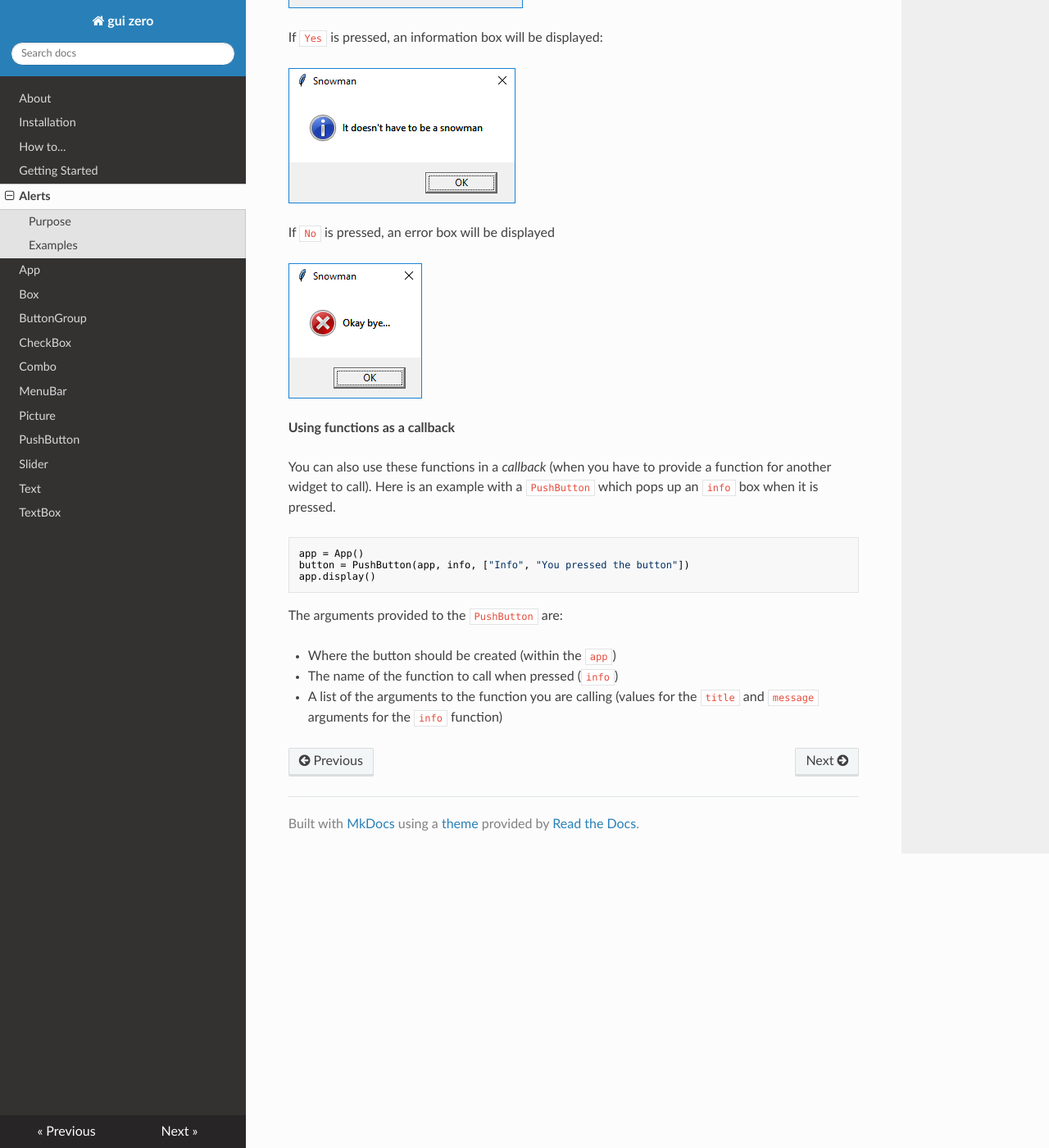
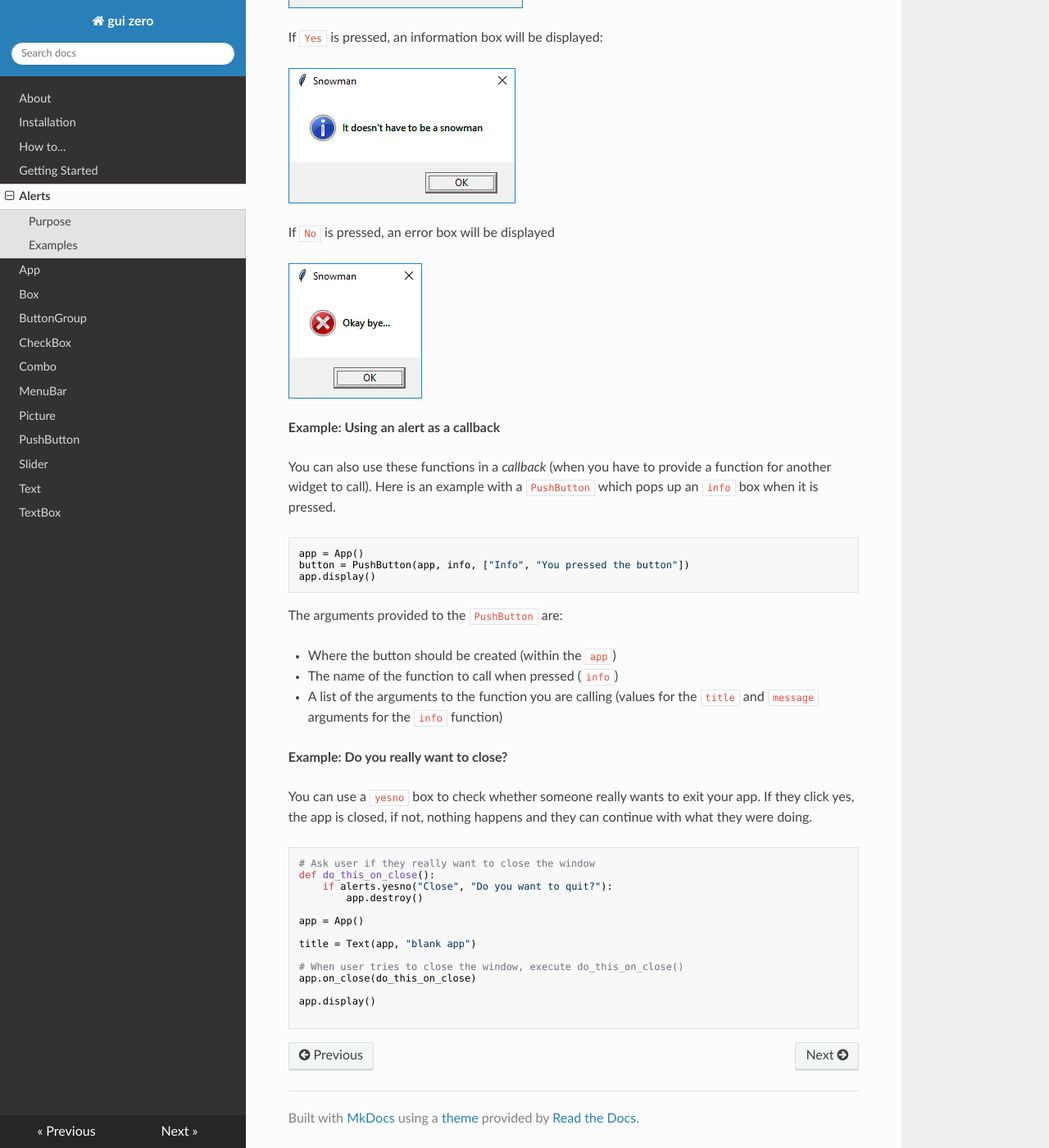
Before and after one commit to lawsie/guizero, an MkDocs documentation site: the page built from docs-src/docs/alerts.md, in a window 1280 px wide and 1400 px high, scrolled down 1582 px. Shown: the whole window at 82% size. Built offline with MkDocs 1.6.1, drawn with Linux system fonts in a browser that asks for light colours; nearby versions of some CDN libraries; old or Windows-style settings are respelled for this version of MkDocs.

Commit message:
Add App destroy method and on_close alert example to docs

````diff
--- a/docs-src/docs/alerts.md
+++ b/docs-src/docs/alerts.md
@@ -58,7 +58,7 @@ If `No` is pressed, an error box will be displayed
 
 ![Info popup](images/error_windows.png)
 
-**Using functions as a callback**
+**Example: Using an alert as a callback**
 
 You can also use these functions in a *callback* (when you have to provide a function for another widget to call). Here is an example with a `PushButton` which pops up an `info` box when it is pressed.
 
@@ -73,3 +73,24 @@ The arguments provided to the `PushButton` are:
 * Where the button should be created (within the `app`)
 * The name of the function to call when pressed (`info`)
 * A list of the arguments to the function you are calling (values for the `title` and `message` arguments for the `info` function)
+
+**Example: Do you really want to close?**
+
+You can use a `yesno` box to check whether someone really wants to exit your app. If they click yes, the app is closed, if not, nothing happens and they can continue with what they were doing.
+
+```python
+# Ask user if they really want to close the window
+def do_this_on_close():
+    if alerts.yesno("Close", "Do you want to quit?"):
+        app.destroy()
+
+app = App()
+
+title = Text(app, "blank app")
+
+# When user tries to close the window, execute do_this_on_close()
+app.on_close(do_this_on_close)
+
+app.display()
+
+```
````
Also changed, not shown: docs-src/docs/app.md (+1 -1 lines).
